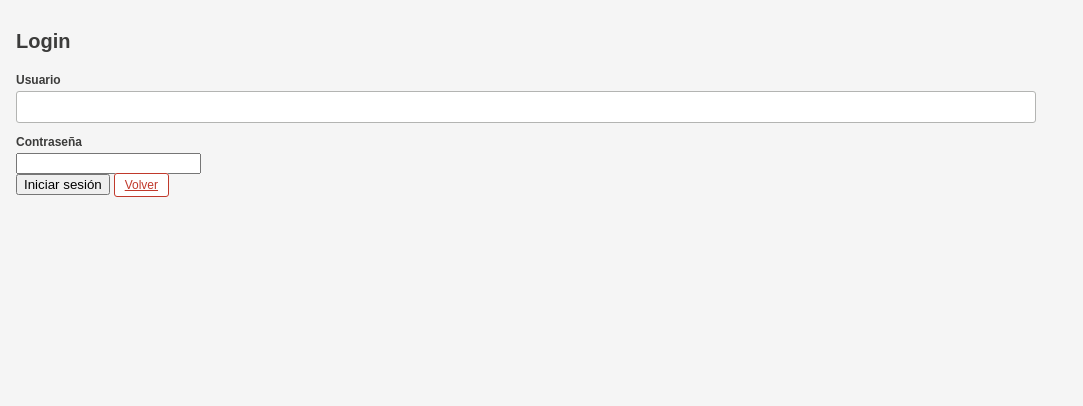
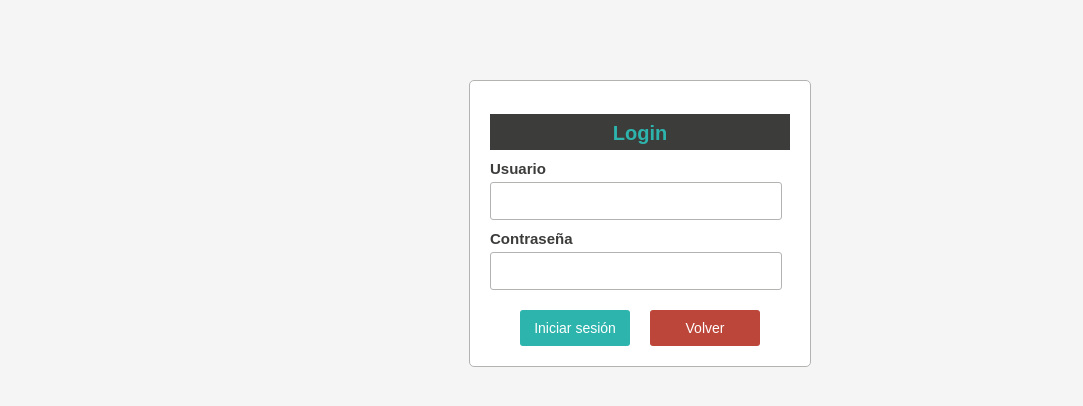
Before and after one commit to miguelrm81/app_partes, a Flask app: page /admin/login in a window 1280 px wide. Shown: the top 406 px of the page, without its empty margins (0-1083 px from the left). Run offline with Flask 3, Linux system fonts and the light colour scheme.

Commit message:
estilo y html login

```diff
--- a/static/styles.css
+++ b/static/styles.css
@@ -83,6 +83,7 @@ input[type="text"],
 input[type="date"],
 input[type="time"],
 input[type="number"],
+input[type="password"],
 select
 {
   width: 80%;
@@ -325,3 +326,82 @@ tr:hover td {
   align-self: flex-end;
   color: red;
 }
+
+/* PANTALLA LOGIN */
+
+.login-container {
+  max-width: 300px;
+  margin: 80px auto;
+  padding: 20px;
+  background-color: white;
+  border: 1px solid #B3B4B2;
+  border-radius: 5px;
+}
+
+.login-botones {
+    display: grid;
+    justify-content: center;
+    gap: 20px;
+    grid-auto-flow: column;
+    margin-top: 10px;
+}
+
+.login-container h1 {
+  text-align: center;
+  margin-bottom: 10px;
+  color: #2DB4AD;
+  font-weight: bold;
+  font-size: 20px;
+  background-color: #3C3C3B;
+  height: 20px;
+  padding: 8px 0;
+
+}
+
+.login-container input {
+  width: 90%;
+  padding: 10px;
+  margin-bottom: 10px;
+  border: 1px solid #B3B4B2;
+  border-radius: 3px;
+}
+
+.login-botones button,
+.login-botones a {
+
+    text-align: center;
+    text-decoration: none;
+    padding: 10px;
+    color: white;
+    border: none;
+    border-radius: 3px;
+    cursor: pointer;
+    font-family: Arial, sans-serif;
+    font-size: 14px;
+}
+
+.login-botones button {
+    background-color: #2DB4AD;
+    width: 110px;
+}
+
+.login-botones button:hover {
+    background-color: #249d97;
+}
+
+.login-botones a {
+    background-color: #bd463a;
+    width: 90px;
+}
+
+.login-botones a:hover {
+    background-color: #b33d31;
+}
+
+.label-login {
+  display: block;
+  font-size: 15px;
+  font-weight: bold;
+  margin-bottom: 5px;
+  color: #3C3C3B;
+}
--- a/templates/login.html
+++ b/templates/login.html
@@ -6,19 +6,21 @@
   <link rel="stylesheet" href="{{ url_for('static', filename='styles.css') }}">
 </head>
 <body>
-    <div class="contenedor">
+    <div class="login-container">
         <h1>Login</h1>
         <form method="POST" action="{{ url_for('admin.login_admin_post') }}">
             <div>
-                <label>Usuario</label>
+                <label class="label-login">Usuario</label>
                 <input type="text" name="username" required>
             </div>
             <div>
-                <label>Contraseña</label>
+                <label class="label-login">Contraseña</label>
                 <input type="password" name="password" required>
             </div>
-            <button type="submit">Iniciar sesión</button>
-            <a href="{{ url_for('partes.index') }}" class="btn-tabla-borrar">Volver</a>
+            <div class="login-botones">
+                <button type="submit">Iniciar sesión</button>
+                <a href="{{ url_for('partes.index') }}">Volver</a>
+            </div>
         </form>
         {% if error %}
             <p style="color: red;">{{ error }}</p>
```
